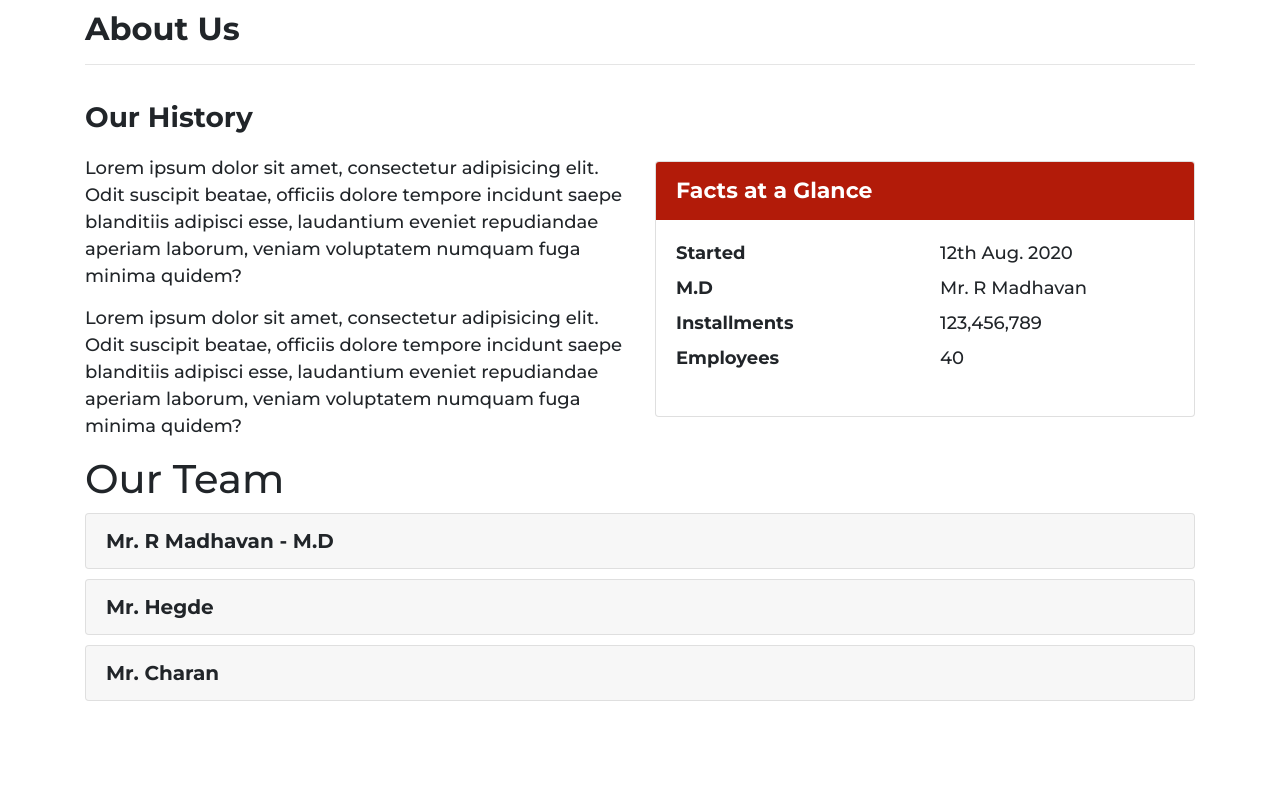
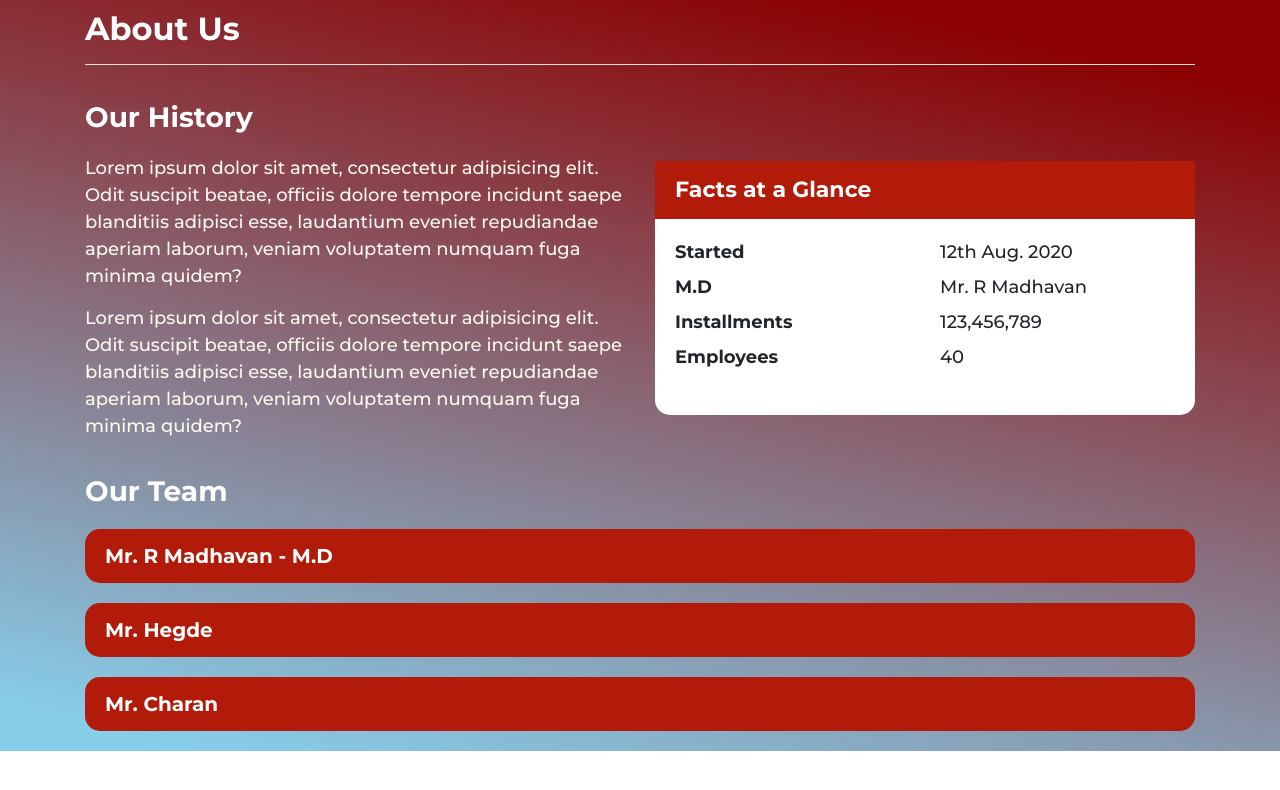
Before and after one commit to kedarnhegde/excel, a React (Create React App) app: page /about in a window 1280 px wide. Shown: the top 790 px of the page. Built offline with nearby package versions, Linux system fonts and the light colour scheme; the HTML template or start-up script is replaced by a standard one.

Commit message:
About Us Updated

```diff
--- a/src/Components/AboutUs/AboutUs.css
+++ b/src/Components/AboutUs/AboutUs.css
@@ -9,22 +9,26 @@
  font-weight: bold;
  margin-top: 10px;
  margin-bottom: 10px;
+ color: white;
 }
 .head2 {
     font-weight: bold;
     margin-top: 20px;
     margin-bottom: 20px;
+    color: white;
 }
 .about-content{
     font-weight: 500;
     font-size: 18px;
     margin-top: 15px;
     margin-bottom: 15px;
+    color: floralwhite;
 }
 .card-head {
     color: white;
     font-weight: bold;
     font-size: 22px;
+    overflow: hidden;
 }
 .fact-dd {
     font-weight: 500;
@@ -49,10 +53,35 @@
     font-size: 18px;
 }
 .accord {
-    margin-top: 10px;
-    margin-bottom: 10px;
+    margin-top: 20px;
+    margin-bottom: 20px;
 }
 .fact-card:hover {
     transform: translateY(-20px);
     box-shadow: 0px 3px 15px #00000029;
 }
+.accord:hover {
+    transform: translateY(-10px);
+    box-shadow: 0px 3px 15px #00000029;
+}
+.about-fullbox {
+    background-image: url('/assets/images/4.svg');
+    background-position: center center;
+    background-repeat: no-repeat;
+    background-attachment: fixed;
+    background-size: cover;
+}
+.accord-head {
+    color: white;
+}
+.team-head {
+    color: white;
+    font-weight: bold;
+}
+#accordian-heading {
+    border: none;
+    border-radius: 15px;
+}
+.hr-line {
+    background-color: floralwhite;
+}
--- a/src/Components/AboutUs/AboutUs.js
+++ b/src/Components/AboutUs/AboutUs.js
@@ -5,13 +5,14 @@ import { Card, Accordion } from 'react-bootstrap';
 class About extends Component {
     render(){
       return (
+        <div className='about-fullbox'>
           <div className='container about-mainbox'>
             <div className='row'>
               <div className='col-12'>
                 <h2 className='head1'>
                     About Us
                 </h2>
-              <hr />
+                <hr className='hr-line' />
               </div>
             </div>
             <div className="row">
@@ -25,7 +26,7 @@ class About extends Component {
                   </p>
               </div>
               <div className='col-12 col-sm-6'>
-                <Card className='fact-card'>
+                  <Card className='fact-card' id='accordian-heading'>
                     <Card.Header className='card-head' style={{ backgroundColor: '#b21b09', borderColor: '#b21b09' }}>
                       Facts at a Glance
                     </Card.Header>
@@ -46,10 +47,10 @@ class About extends Component {
             </div>
             <div className='row'>
               <div className='col-12'>
-                <h1>Our Team</h1>
+                  <h3 className='head2'>Our Team</h3>
                   <Accordion className='accord'>
-                    <Card className='accord-card'>
-                        <Accordion.Toggle as={Card.Header} eventKey="0">
+                      <Card className='accord-card' id='accordian-heading'>
+                          <Accordion.Toggle as={Card.Header} eventKey="0" style={{ backgroundColor: '#b21b09', borderColor: '#b21b09' }}>
                               <div className='accord-head'>
                                 Mr. R Madhavan - M.D
                                 <i className="fa fa-caret-down arrow-down"></i>
@@ -65,8 +66,8 @@ class About extends Component {
                       </Card>
                   </Accordion>
                   <Accordion className='accord'>
-                    <Card className='accord-card'>
-                        <Accordion.Toggle as={Card.Header} eventKey="0">
+                      <Card className='accord-card' id='accordian-heading'>
+                          <Accordion.Toggle as={Card.Header} eventKey="0" style={{ backgroundColor: '#b21b09', borderColor: '#b21b09' }}>
                               <div className='accord-head'>
                                 Mr. Hegde
                                 <i className="fa fa-caret-down arrow-down"></i>
@@ -82,8 +83,8 @@ class About extends Component {
                       </Card>
                   </Accordion>
                   <Accordion className='accord'>
-                    <Card className='accord-card'>
-                        <Accordion.Toggle as={Card.Header} eventKey="0">
+                      <Card className='accord-card' id='accordian-heading'>
+                          <Accordion.Toggle as={Card.Header} eventKey="0" style={{ backgroundColor: '#b21b09', borderColor: '#b21b09' }}>
                               <div className='accord-head'>
                                 Mr. Charan
                                 <i className="fa fa-caret-down arrow-down"></i>
@@ -101,6 +102,7 @@ class About extends Component {
               </div>
             </div>
           </div>
+        </div>
       );
     }
   }
--- a/src/Components/ContactUs/ContactUs.css
+++ b/src/Components/ContactUs/ContactUs.css
@@ -63,7 +63,7 @@
     color: white;
 }
 .linkto:hover {
-    color: darkgrey;
+    color: #801408;
 }
 .contact-table td:hover{
     transform: translateY(-5px);
```
Also changed, not shown: public/assets/images/4.svg (added). Lines whose indentation alone changed are shown as unchanged.
